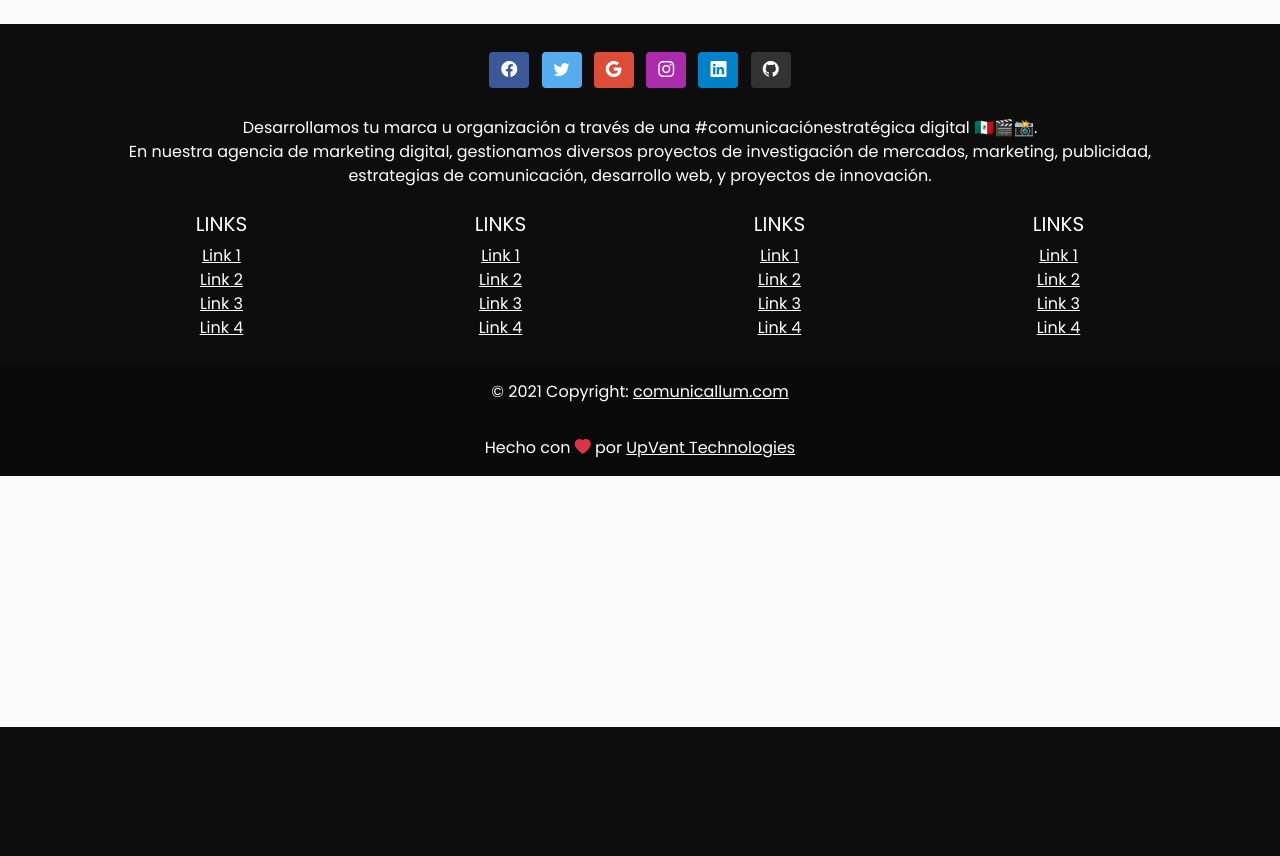
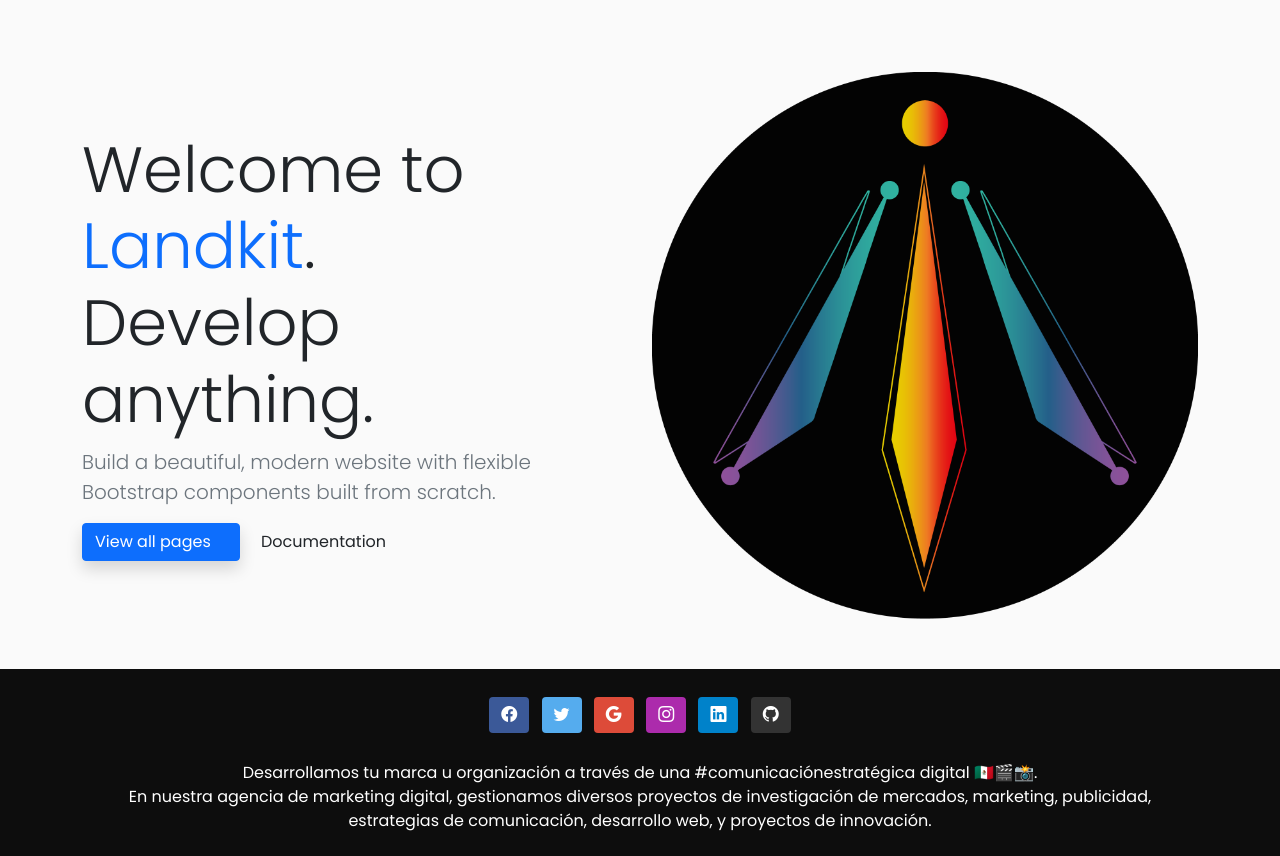
Before and after one commit to UpVent/comunicallum, a Django app: page / in a window 1280 px wide. Shown: the part 73-929 px from the top of the page. Before the commit the page ends 800 px from the top, so only its background shows below. Run offline with Django 3.2, Linux system fonts and the light colour scheme; some libraries are stand-ins or nearby versions.

Commit message:
Add initial section to index

```diff
--- a/comunicallum/core/templates/core/index.html
+++ b/comunicallum/core/templates/core/index.html
@@ -5,4 +5,37 @@
 {% endblock %}
 
 {% block body %}
+<section class="pt-4 mt-5 mb-5 pt-md-11">
+      <div class="container">
+        <div class="row align-items-center">
+          <div class="col-12 col-md-5 col-lg-6 order-md-2">
+            <img src="{% static 'core/img/logo-web.png' %}" class="img-fluid mw-md-150 mw-lg-130 mb-6 mb-md-0 aos-init aos-animate" alt="logo">
+          </div>
+          <div class="col-12 col-md-7 col-lg-6 order-md-1 aos-init aos-animate">
+
+            <!-- Heading -->
+            <h1 class="display-3 text-center text-md-start">
+              Welcome to <span class="text-primary">Landkit</span>. <br>
+              Develop anything.
+            </h1>
+
+            <!-- Text -->
+            <p class="lead text-center text-md-start text-muted mb-6 mb-lg-8">
+              Build a beautiful, modern website with flexible Bootstrap components built from scratch.
+            </p>
+
+            <!-- Buttons -->
+            <div class="text-center text-md-start">
+              <a href="overview.html" class="btn btn-primary shadow lift me-1">
+                View all pages <i class="fe fe-arrow-right d-none d-md-inline ms-3"></i>
+              </a>
+              <a href="docs/index.html" class="btn btn-primary-soft lift">
+                Documentation
+              </a>
+            </div>
+
+          </div>
+        </div>
+      </div>
+    </section>
 {% endblock %}
```
